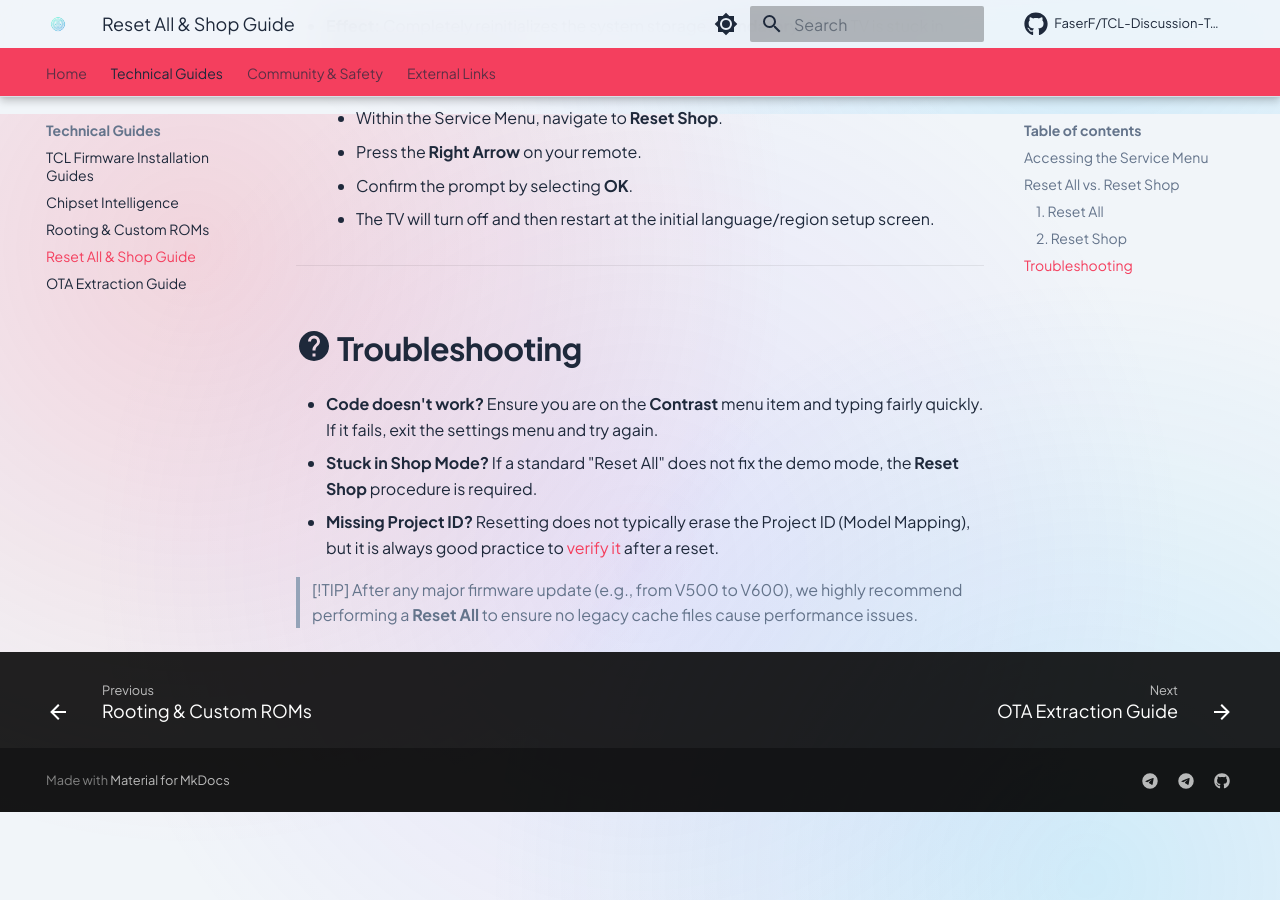
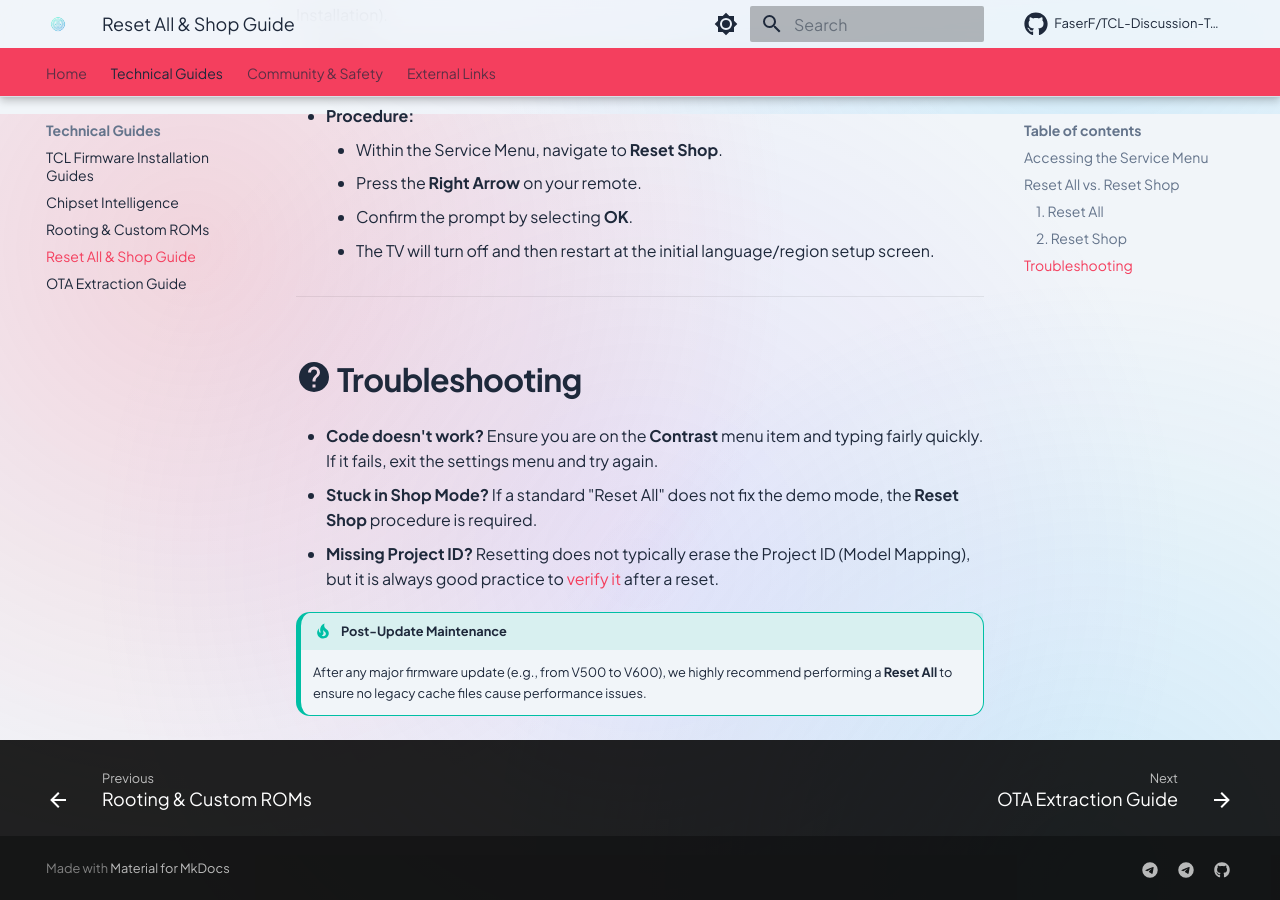
Before and after one commit to FaserF/TCL-Discussion-Telegram, an MkDocs documentation site: the page built from docs/reset-shop.md, in a window 1280 px wide and 900 px high, scrolled down 1686 px. Built offline with MkDocs 1.6.1 and Material for MkDocs 9.7.7, drawn with Linux system fonts in a browser that asks for light colours; comment, search, counter and statistics services are not loaded; some of the changed text lies outside the part shown.

Commit message:
workflow improvements

```diff
--- a/docs/reset-shop.md
+++ b/docs/reset-shop.md
@@ -2,8 +2,8 @@
 
 This technical guide explains how to performing deep system resets using the TCL Service Menu (Infotech 0084 procedure). These methods are more thorough than a standard Factory Reset and are often used to resolve persistent software bugs or "Shop Mode" issues.
 
-> [!WARNING]
-> **Data Loss:** Both procedures will erase all user data, installed apps, and settings. Ensure any important data or identifiers (like Project ID) are noted before proceeding.
+!!! warning "Data Loss"
+    Both procedures will erase all user data, installed apps, and settings. Ensure any important data or identifiers (like Project ID) are noted before proceeding.
 
 ---
 
@@ -56,5 +56,5 @@
 - **Stuck in Shop Mode?** If a standard "Reset All" does not fix the demo mode, the **Reset Shop** procedure is required.
 - **Missing Project ID?** Resetting does not typically erase the Project ID (Model Mapping), but it is always good practice to [verify it](chipsets.md) after a reset.
 
-> [!TIP]
-> After any major firmware update (e.g., from V500 to V600), we highly recommend performing a **Reset All** to ensure no legacy cache files cause performance issues.
+!!! tip "Post-Update Maintenance"
+    After any major firmware update (e.g., from V500 to V600), we highly recommend performing a **Reset All** to ensure no legacy cache files cause performance issues.
```
Also changed, not shown: docs/guides.md (+2 -2 lines), 2 other files.
